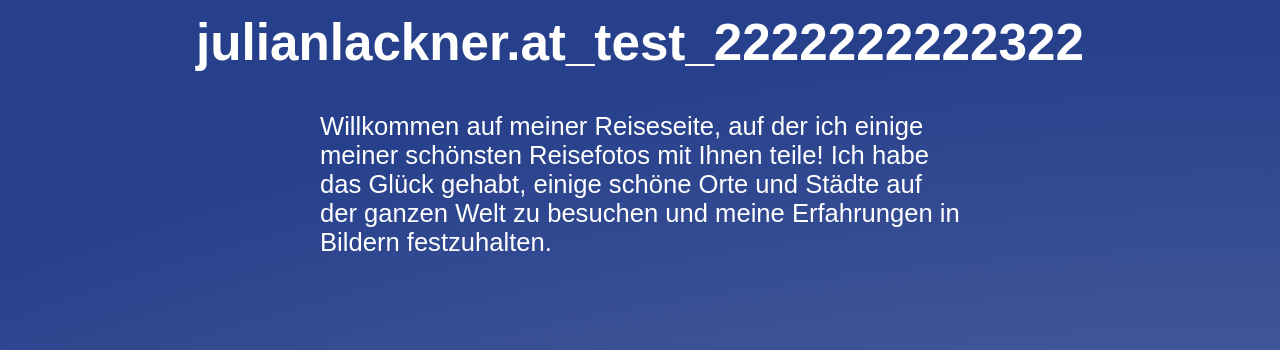
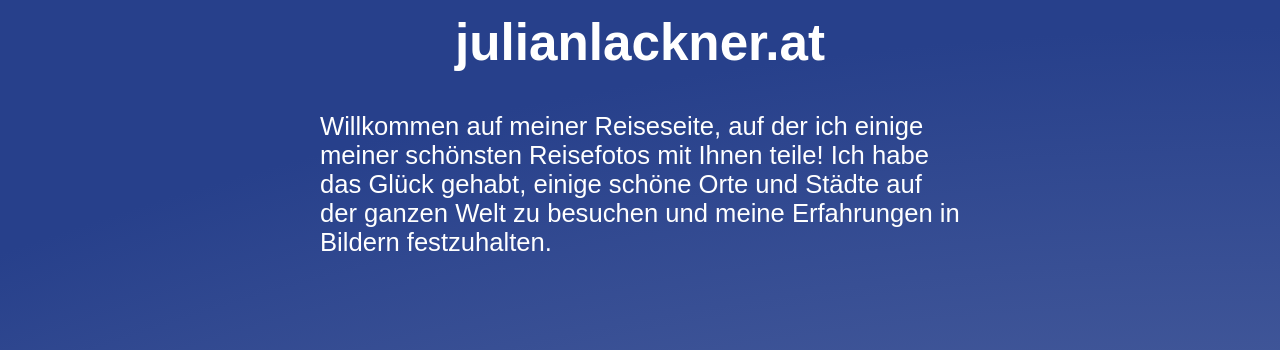
Before and after one commit to Ali-Riese/julianlackner.github.io, a plain HTML site: page index.html in a window 1280 px wide. Shown: the top 350 px of the page. Drawn offline with Linux system fonts and the light colour scheme.

Commit message:
* test github webhook

```diff
--- a/index.html
+++ b/index.html
@@ -10,7 +10,7 @@
 <body id="start">
     <div id="fächerFlex">
 
-<h1 id="UeberschriftStartseite">julianlackner.at_test_2222222222322</h1>
+<h1 id="UeberschriftStartseite">julianlackner.at</h1>
 
     <br><br><br><br><br>
 
```
